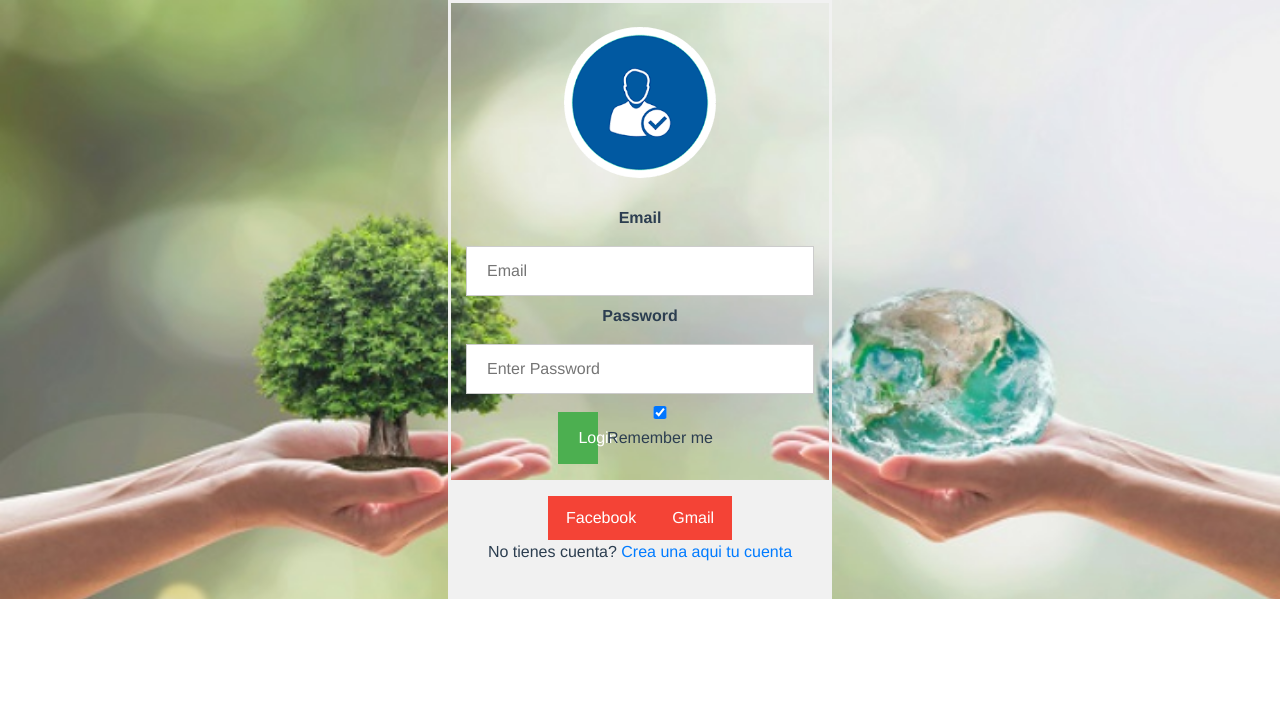
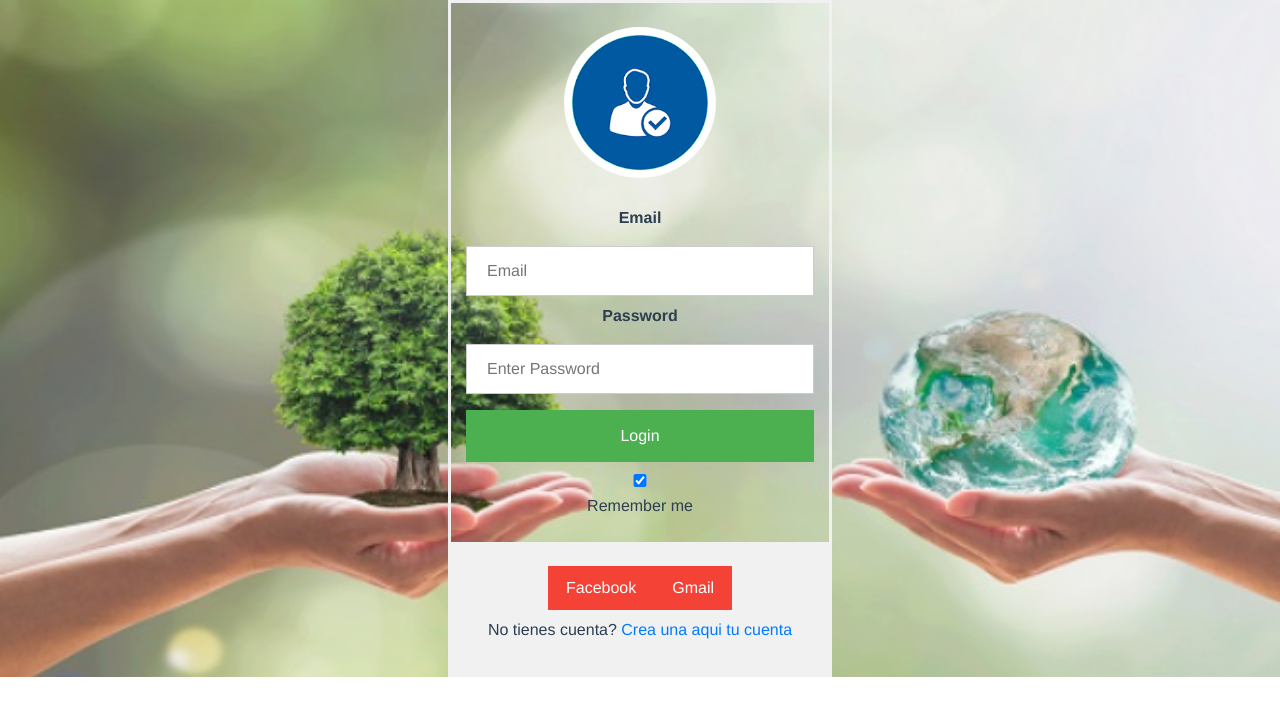
Before and after one commit to angiecortez/vue-firebase-component, a Vue app: page /#/login in a window 1280 px wide. Shown: the top 716 px of the page. Built offline with nearby package versions, Linux system fonts and the light colour scheme; no server answers; what Vuefire would draw is missing.

Commit message:
Style Vista

```diff
--- a/src/components/Login.vue
+++ b/src/components/Login.vue
@@ -1,6 +1,6 @@
 <template>
   <div class="login">
-  <form action="/action_page.php">
+  <form action="/action_page.php" id="formLogin">
   <div class="imgcontainer">
     <img src="@/image/login.png" alt="Avatar" class="avatar">
   </div>
@@ -12,15 +12,15 @@
     <label for="psw"><b>Password</b></label>
     <input type="password" placeholder="Enter Password" name="psw" v-model="password" required>
 
-    <button type="submit" v-on:click="login" >Login</button>
+    <button type="submit" class='buttonLogin' v-on:click="login" >Login</button>
     <label>
       <input type="checkbox" checked="checked" name="remember"> Remember me
     </label>
   </div>
 
   <div class="container" style="background-color:#f1f1f1">
-    <button type="button" class="cancelbtn" v-on:click="facebook">Facebook</button>
-    <button type="button" class="cancelbtn" v-on:click="gmail" >Gmail</button>
+    <button type="button" class="buttonLogin"  id='LoginFace' v-on:click="facebook">Facebook</button>
+    <button type="button" class="buttonLogin" id='LoginGmail' v-on:click="gmail" >Gmail</button>
     <p>No tienes cuenta? <router-link to="/signup">Crea una aqui tu cuenta</router-link></p>
     <!-- <span class="psw">No tienes cuenta ? <router-link to="/signup">Crea una cuenta aqui</router-link></span> -->
   </div>
@@ -87,7 +87,7 @@ export default {
   background: url(../image/image.png) no-repeat;
   background-size: cover;
 }
-form {
+#formLogin {
   border: 3px solid #f1f1f1;
   width: 30%;
   margin: 0% 35%;
@@ -101,7 +101,7 @@ input[type="password"] {
   border: 1px solid #ccc;
   box-sizing: border-box;
 }
-button {
+.buttonLogin {
   background-color: #4caf50;
   color: white;
   padding: 14px 20px;
@@ -113,7 +113,12 @@ button {
 button:hover {
   opacity: 0.8;
 }
-.cancelbtn {
+#LoginFace {
+  width: auto;
+  padding: 10px 18px;
+  background-color: #f44336;
+}
+#LoginGmail {
   width: auto;
   padding: 10px 18px;
   background-color: #f44336;
```
